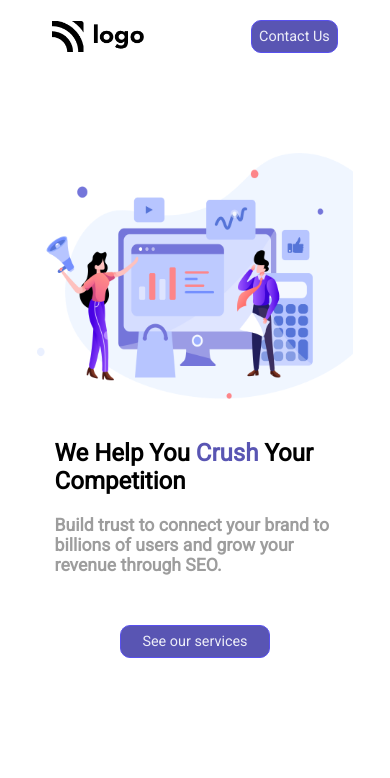
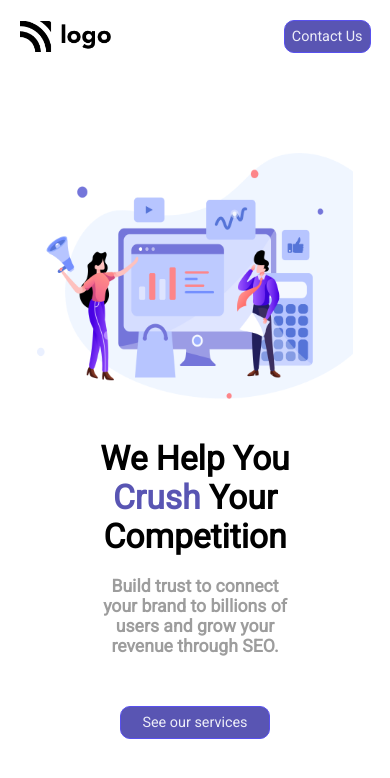
Before and after one commit to richedperson1/Web-page-Project-4, a plain HTML site: page index.html in a window 390 px wide. Drawn offline with Linux system fonts and the light colour scheme.

Commit message:
making space-between in header section changing font-size of website

```diff
--- a/style.css
+++ b/style.css
@@ -132,7 +132,10 @@ h5 {
     margin-top: 30px;
     width: 60%;
     font-size: 1.3rem;
-    /* padding: 20px; */
+}
+
+.main-heading-h1 {
+    font-size: 2.1rem;
 }
 
 
@@ -145,8 +148,6 @@ h5 {
 
 /* Media Query section */
 
-@media only screen and (min-width: 650px) and (max-width: 1050) {}
-
 @media only screen and (min-width: 200px) and (max-width: 650px) {
     .nav-bar-links {
         display: none;
@@ -158,9 +159,15 @@ h5 {
     .Services-section {
         width: 80%;
         align-items: center;
+        justify-content: center;
+        text-align: center;
     }
     h5 {
         font-size: 1.1rem;
+        width: 70%;
+    }
+    .main-heading-h1 {
+        font-size: 2.1rem;
     }
     .main-heading-img {
         width: 90%;
@@ -173,7 +180,7 @@ h5 {
         width: min(90%, 150px);
     }
     .header-section {
-        justify-content: space-evenly;
+        justify-content: space-between;
     }
     .logo-nav-links img {
         width: 55%;
```
Also changed, not shown: index.html (+0 -2 lines).
